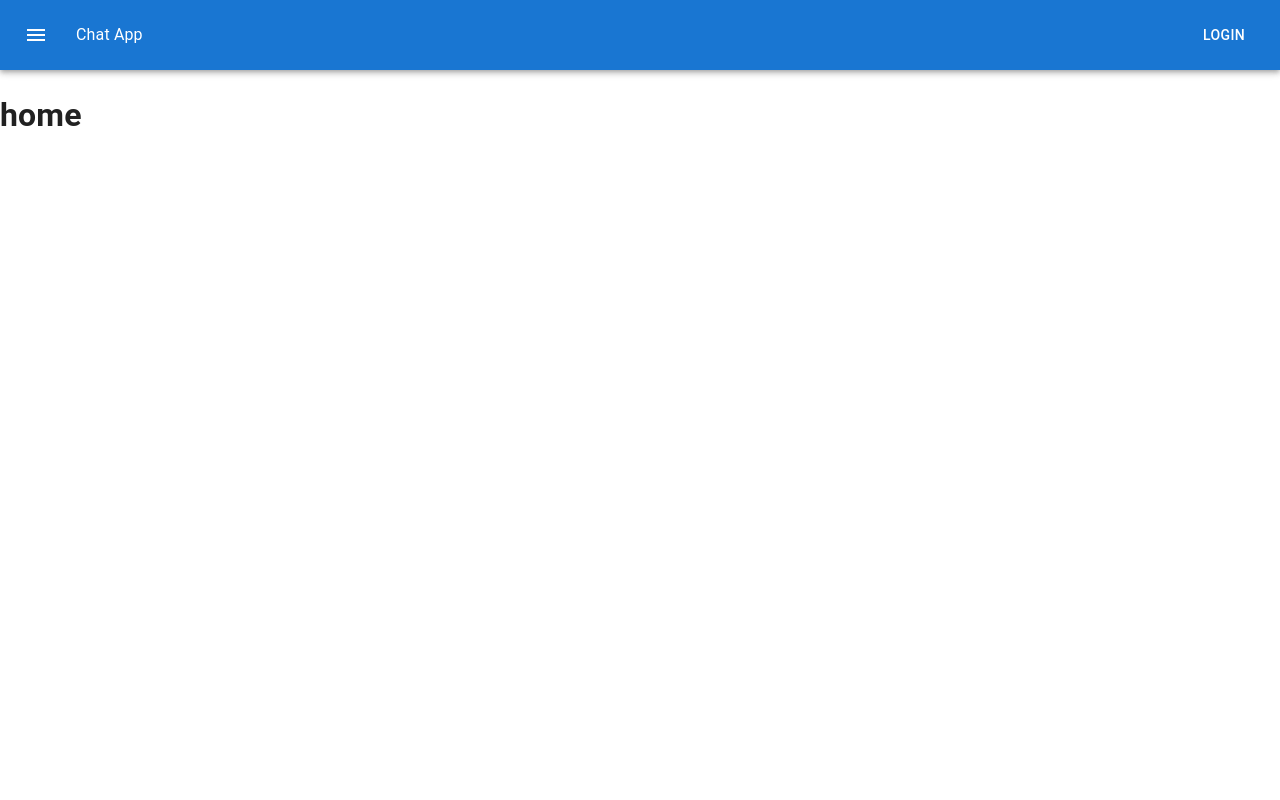
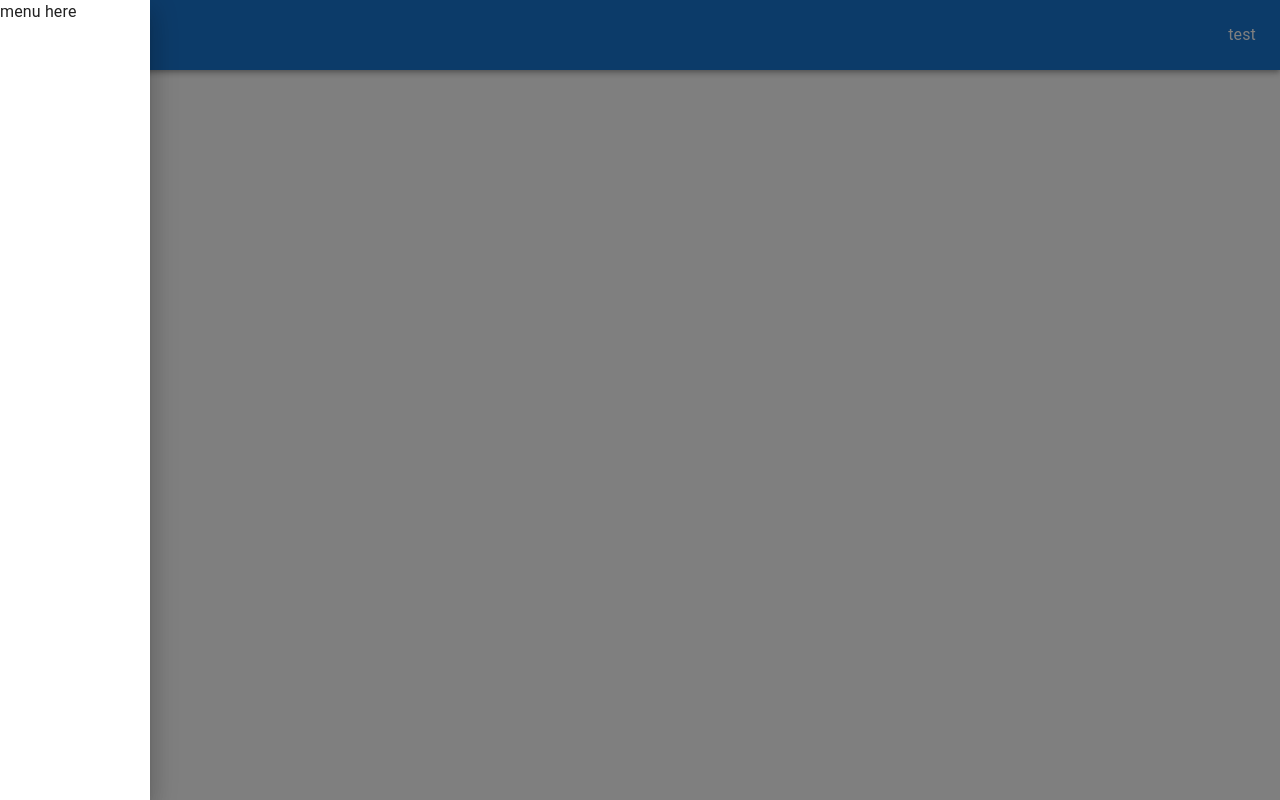
Before and after one commit to cptShpek/chat-app, a React (Create React App) app in the folder client/: page /pages/home in a window 1280 px wide. Both pictures are taken after a click on the button "menu". Built offline with nearby package versions, Linux system fonts and the light colour scheme.

Commit message:
base user logic

```diff
--- a/client/src/interfaces/user.interface.ts
+++ b/client/src/interfaces/user.interface.ts
@@ -1,7 +1,7 @@
 export interface User {
   createdAt: string;
   email: string;
-  isActive: string;
+  isActive: boolean;
   name: string;
   phoneNumber: string;
   role: string;
--- a/client/src/layout/AppBar.tsx
+++ b/client/src/layout/AppBar.tsx
@@ -6,31 +6,31 @@ import Button from "@mui/material/Button";
 import IconButton from "@mui/material/IconButton";
 import MenuIcon from "@mui/icons-material/Menu";
 import React, { useCallback } from "react";
+import { User } from "../interfaces";
 
 interface Props {
   onClick: () => void;
+  user: User;
 }
 
-export const ButtonAppBar: React.FC<Props> = ({ onClick }) => {
+export const ButtonAppBar: React.FC<Props> = ({ onClick, user }) => {
   const handleClick = useCallback(() => onClick(), [onClick]);
   return (
     <Box sx={{ flexGrow: 1 }}>
       <AppBar position="static">
-        <Toolbar>
+        <Toolbar sx={{ justifyContent: "space-between" }}>
           <IconButton
             size="large"
             edge="start"
             color="inherit"
             aria-label="menu"
-            sx={{ mr: 2 }}
             onClick={handleClick}
           >
             <MenuIcon />
           </IconButton>
-          <Typography variant="body1" component="div" sx={{ flexGrow: 1 }}>
-            Chat App
+          <Typography variant="body1" component="div">
+            {user.name || "test"}
           </Typography>
-          <Button color="inherit">Login</Button>
         </Toolbar>
       </AppBar>
     </Box>
--- /dev/null
+++ b/client/src/layout/AppDrawer.tsx
@@ -0,0 +1,18 @@
+import { Drawer, Typography } from "@mui/material";
+import React, { useCallback } from "react";
+
+interface Props {
+  open: boolean;
+  onClose: () => void;
+}
+
+export const AppDrawer: React.FC<Props> = ({ open, onClose }) => {
+  const handleClose = useCallback(() => onClose(), [onClose]);
+  return (
+    <Drawer open={open} onClose={handleClose}>
+      <Typography sx={{ minWidth: "150px" }} variant="body1">
+        menu here
+      </Typography>
+    </Drawer>
+  );
+};
--- a/client/src/layout/Layout.tsx
+++ b/client/src/layout/Layout.tsx
@@ -1,14 +1,27 @@
-import React from "react";
+import React, { useCallback, useState } from "react";
 import { Outlet } from "react-router-dom";
 import { ButtonAppBar } from "./AppBar";
+import { useUserContext } from "../providers/user";
+import { AppDrawer } from "./AppDrawer";
 
 export const Layout: React.FC = () => {
-  const handleAppBarClick = () => {
-    console.log("click");
-  };
+  const { user } = useUserContext();
+  const [open, setOpen] = useState(false);
+
+  const handleAppBarClick = useCallback(() => setOpen((v) => !v), [setOpen]);
+  const handleDrawerClose = useCallback(() => setOpen(false), [setOpen]);
+
+  // TODO handle non auth user redirect to login
+  // useEffect(() => {
+  //   if (!user.isActive) {
+  //     navigate(AppRoutes.LOGIN);
+  //   }
+  // }, [user]);
+
   return (
     <>
-      <ButtonAppBar onClick={handleAppBarClick} />
+      <ButtonAppBar onClick={handleAppBarClick} user={user} />
+      <AppDrawer open={open} onClose={handleDrawerClose} />
       <Outlet />
     </>
   );
--- a/client/src/pages/login/LoginPage.tsx
+++ b/client/src/pages/login/LoginPage.tsx
@@ -18,6 +18,7 @@ import { ApiRoutes, AppRoutes } from "../../constants/routes";
 import { useFetch } from "../../hooks";
 import { AuthResponse } from "../../interfaces";
 import { useNavigate } from "react-router-dom";
+import { useUserContext } from "../../providers/user";
 
 const Container = styled("div")({
   height: "100vh",
@@ -38,6 +39,7 @@ const Paper = styled(Box)({
 
 export const LoginPage: React.FC = () => {
   const navigate = useNavigate();
+  const { setUser } = useUserContext();
   const [loading, appFetch] = useFetch();
   const [show, setShow] = useState(false);
   const [password, setPassword] = useState<string>("");
@@ -66,8 +68,9 @@ export const LoginPage: React.FC = () => {
       reqBody,
       method: "POST",
     });
-    if (response.success) {
+    if (response.success && response.user) {
       navigate(AppRoutes.HOME);
+      setUser(response.user);
     }
   };
 
--- a/client/src/providers/ConfigureProviders.tsx
+++ b/client/src/providers/ConfigureProviders.tsx
@@ -4,6 +4,7 @@ import { CssBaseline } from "@mui/material";
 import { SnackbarProvider } from "notistack";
 import { Outlet } from "react-router-dom";
 import { theme } from "../mui/theme";
+import { UserProvider } from "./user";
 
 export const ConfigureProviders: React.FC = () => {
   return (
@@ -16,11 +17,9 @@ export const ConfigureProviders: React.FC = () => {
         anchorOrigin={{ vertical: "top", horizontal: "right" }}
         autoHideDuration={4000}
       >
-        {/* CUSTOM AXIOS INSTANCE PROVIDER */}
-        {/* USER DATA - CURRENT USER, PERMISSIONS - PROVIDER */}
-        {/* PROVIDER WITH CLEANED BY USER PERMISSIONS NAVIGATION NODES */}
-        {/* PROVIDER FOR HANDLING UNWANTED ROUTES VISITING */}
-        <Outlet />
+        <UserProvider>
+          <Outlet />
+        </UserProvider>
       </SnackbarProvider>
     </ThemeProvider>
   );
--- /dev/null
+++ b/client/src/providers/user/UserContext.tsx
@@ -0,0 +1,18 @@
+import { createContext } from "react";
+import { User } from "../../interfaces";
+
+export const emptyUser: User = {
+  _id: "",
+  createdAt: "",
+  updatedAt: "",
+  name: "",
+  email: "",
+  isActive: false,
+  phoneNumber: "",
+  role: "",
+};
+
+export const UserContext = createContext<{
+  user: User;
+  setUser: (user: User) => void;
+}>({ user: emptyUser, setUser: (user: User) => {} });
--- /dev/null
+++ b/client/src/providers/user/UserProvider.tsx
@@ -0,0 +1,20 @@
+import React, { useState, useMemo } from "react";
+import { User } from "../../interfaces";
+import { emptyUser, UserContext } from "./UserContext";
+
+interface Props {
+  children: React.ReactNode;
+}
+
+export const UserProvider: React.FC<Props> = ({ children }) => {
+  const [user, setUser] = useState<User>(emptyUser);
+  const value = useMemo(
+    () => ({
+      user,
+      setUser,
+    }),
+    [user, setUser]
+  );
+
+  return <UserContext.Provider value={value}>{children}</UserContext.Provider>;
+};
--- /dev/null
+++ b/client/src/providers/user/index.ts
@@ -0,0 +1,3 @@
+export * from "./UserContext";
+export * from "./UserProvider";
+export * from "./useUserContext";
--- /dev/null
+++ b/client/src/providers/user/useUserContext.ts
@@ -0,0 +1,10 @@
+import { useContext } from "react";
+import { UserContext } from "./UserContext";
+
+export const useUserContext = () => {
+  const { setUser, user } = useContext(UserContext);
+  if (!user || !setUser) {
+    throw new Error("useUserContext used outside of UserContext");
+  }
+  return { setUser, user };
+};
```
Also changed, not shown: 1 other file (tests, documents, lock files or other folders).
